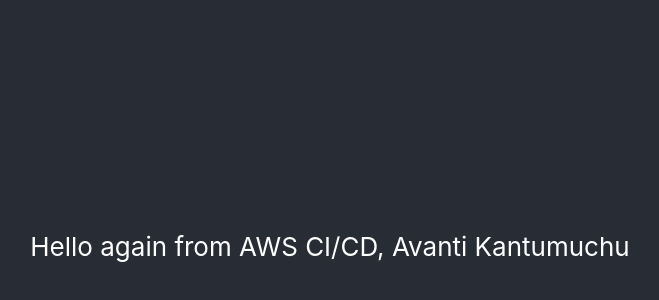
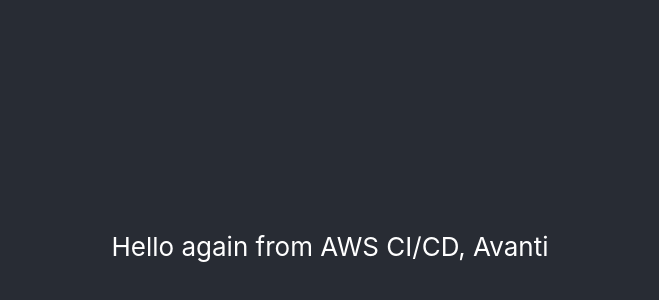
Before and after one commit to AkhilaGundekari/clouddev-aws, a React (Create React App) app: page / in a window 1280 px wide. Shown: the part 154-454 px from the top of the page, without its empty margins (310-969 px from the left). Built offline with nearby package versions, Linux system fonts and the light colour scheme.

Commit message:
Update App.js

```diff
--- a/src/App.js
+++ b/src/App.js
@@ -4,7 +4,7 @@
   return (
     <div className="App">
       <header className="App-header">
-        Hello again from AWS CI/CD, Avanti Kantumuchu
+        Hello again from AWS CI/CD, Avanti
       </header>
     </div>
   );
```
